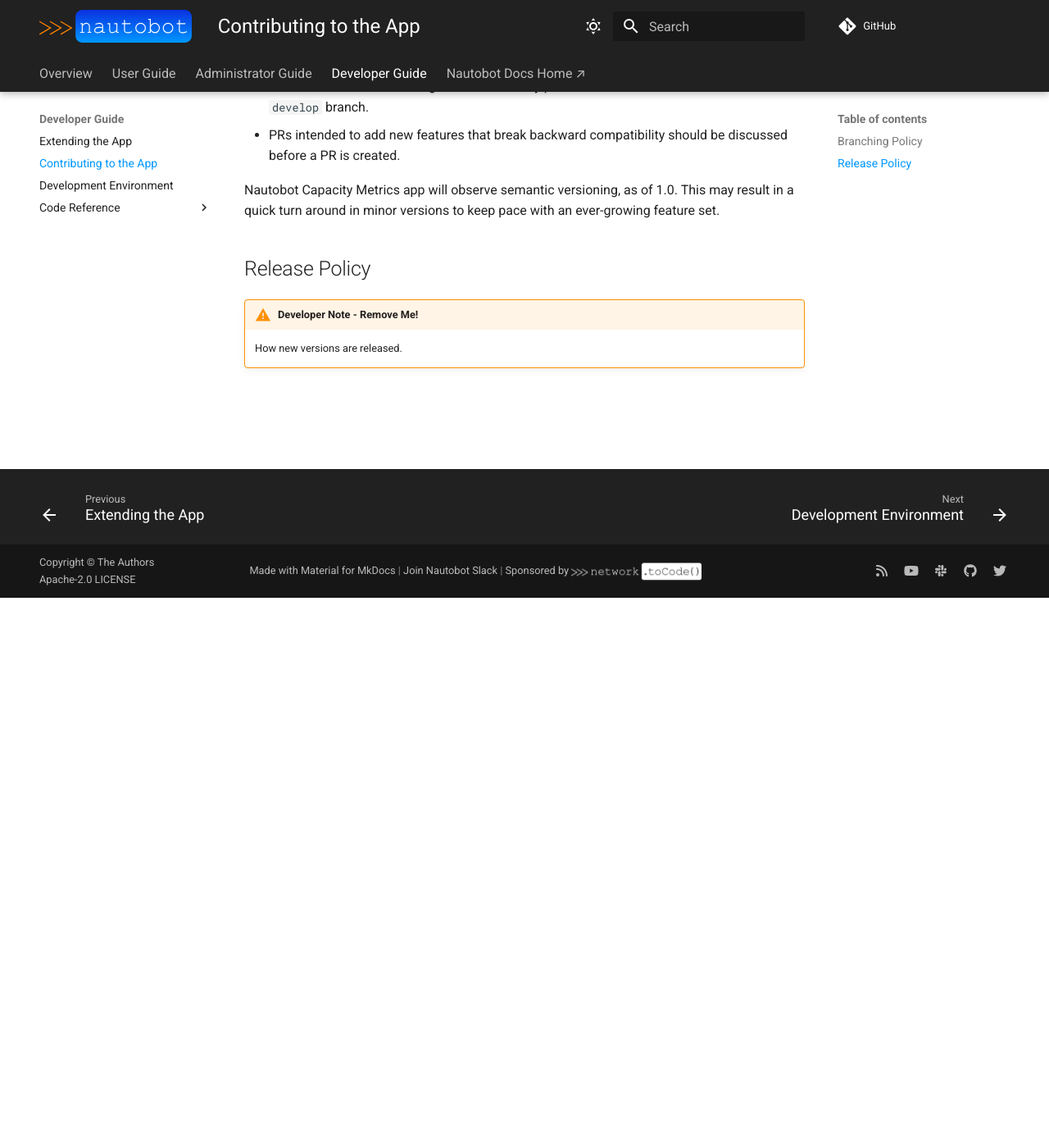
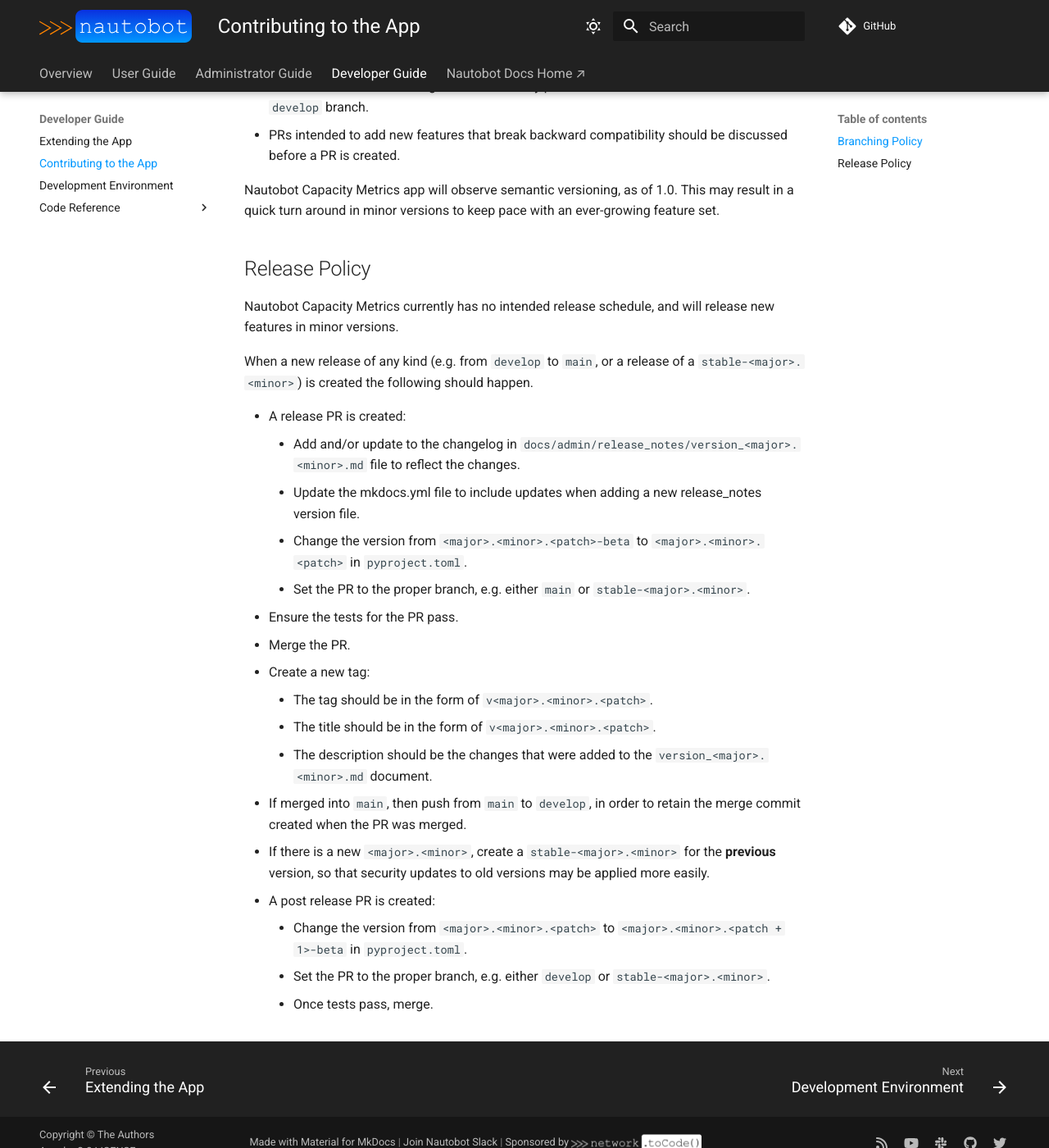
Before and after one commit to nautobot/nautobot-app-capacity-metrics, an MkDocs documentation site: the page built from docs/dev/contributing.md, in a window 1280 px wide and 1400 px high, scrolled down 671 px. Shown: the whole window at 82% size. Built offline with MkDocs 1.6.1 and Material for MkDocs 9.7.7, drawn with Linux system fonts in a browser that asks for light colours; comment, search, counter and statistics services are not loaded.

Commit message:
Update docs/dev/contributing.md
Co-authored-by: Stephen Kiely <stephenkiely87@gmail.com>

```diff
--- a/docs/dev/contributing.md
+++ b/docs/dev/contributing.md
@@ -23,5 +23,24 @@
 
 ## Release Policy
 
-!!! warning "Developer Note - Remove Me!"
-    How new versions are released.
+Nautobot Capacity Metrics currently has no intended release schedule, and will release new features in minor versions.
+
+When a new release of any kind (e.g. from `develop` to `main`, or a release of a `stable-<major>.<minor>`) is created the following should happen.
+
+- A release PR is created:
+    - Add and/or update to the changelog in `docs/admin/release_notes/version_<major>.<minor>.md` file to reflect the changes.
+    - Update the mkdocs.yml file to include updates when adding a new release_notes version file.
+    - Change the version from `<major>.<minor>.<patch>-beta` to `<major>.<minor>.<patch>` in `pyproject.toml`.
+    - Set the PR to the proper branch, e.g. either `main` or `stable-<major>.<minor>`.
+- Ensure the tests for the PR pass.
+- Merge the PR.
+- Create a new tag:
+    - The tag should be in the form of `v<major>.<minor>.<patch>`.
+    - The title should be in the form of `v<major>.<minor>.<patch>`.
+    - The description should be the changes that were added to the `version_<major>.<minor>.md` document.
+- If merged into `main`, then push from `main` to `develop`, in order to retain the merge commit created when the PR was merged.
+- If there is a new `<major>.<minor>`, create a `stable-<major>.<minor>` for the **previous** version, so that security updates to old versions may be applied more easily.
+- A post release PR is created:
+    - Change the version from `<major>.<minor>.<patch>` to `<major>.<minor>.<patch + 1>-beta` in `pyproject.toml`.
+    - Set the PR to the proper branch, e.g. either `develop` or `stable-<major>.<minor>`.
+    - Once tests pass, merge.
```
